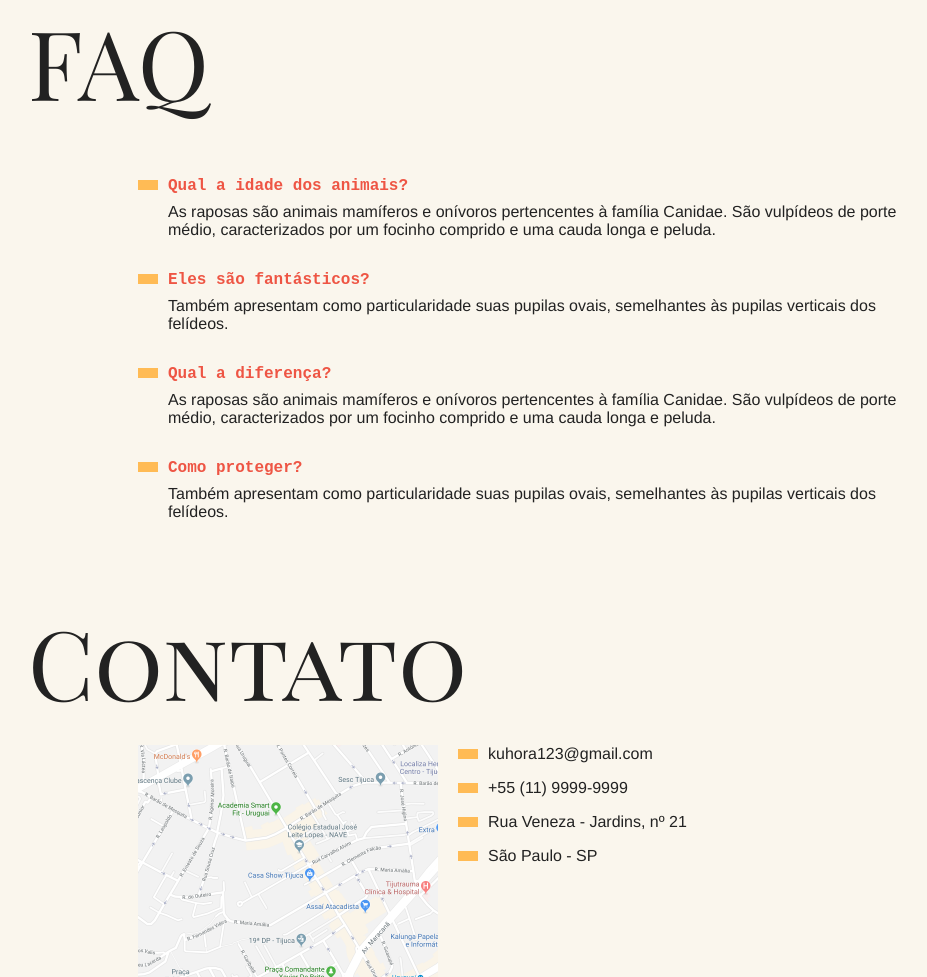
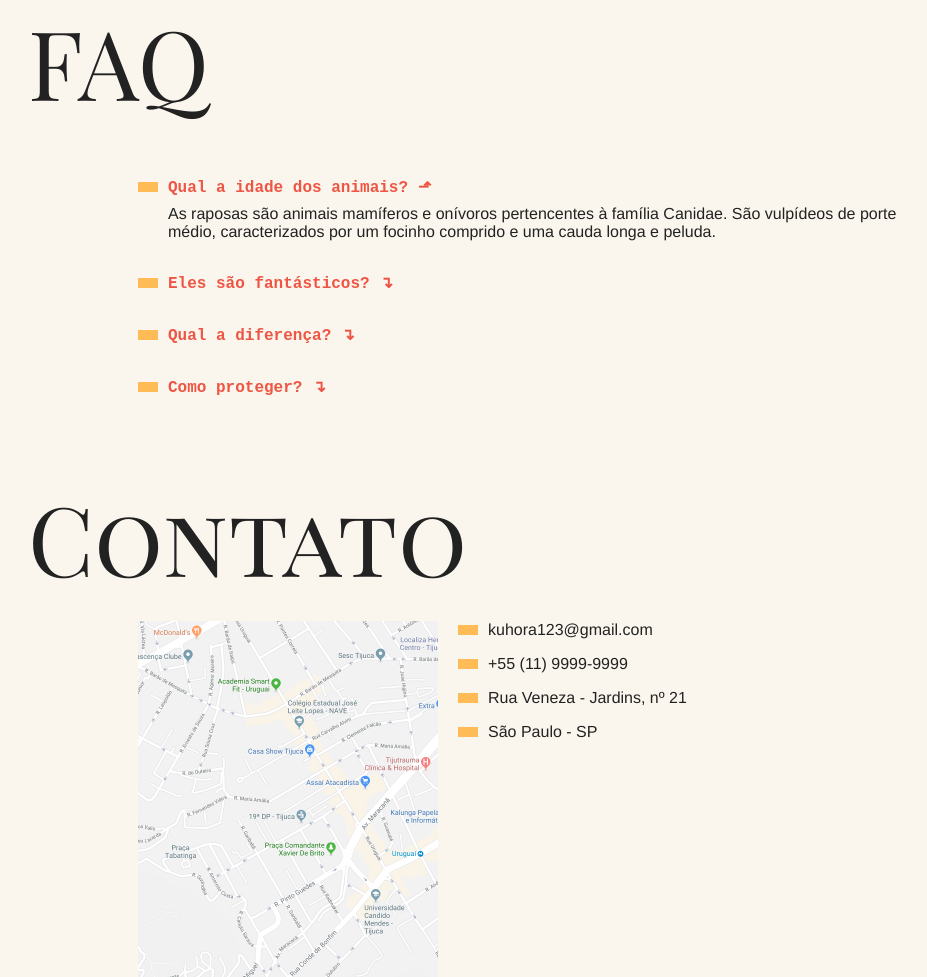
Before and after one commit to Kuhora/Fantastic-Animals, a plain HTML site: page index.html in a window 1280 px wide. Shown: the part 799-1776 px from the top of the page, without its empty margins (162-1089 px from the left). Drawn offline with Linux system fonts and the light colour scheme.

Commit message:
Animations JS

```diff
--- a/css/style.css
+++ b/css/style.css
@@ -230,3 +230,32 @@ body {
     transform: translate3d(0, 0, 0);
   }
 }
+
+.js-accordion dd {
+  display: none;
+}
+
+.js-accordion dt::after {
+  content: "↴";
+  margin-left: 10px
+}
+
+.js-accordion dt.ativo::after {
+  content: "⬏";
+}
+
+.js-accordion dd.ativo {
+  display: block;
+  animation: slideDown .5s forwards;
+}
+
+@keyframes slideDown {
+  from {
+    opacity: 0;
+    max-height: 0;
+  }
+  to {
+    opacity: 1;
+    max-height: 200px;
+  }
+}
--- a/index.html
+++ b/index.html
@@ -10,7 +10,7 @@
   <link rel="stylesheet" type="text/css" href="css/style.css" />
 </head>
 <body>
-  <nav class="menu">
+  <nav class="menu js-menu">
     <ul>
       <li><a href="#animais">Animais</a></li>
       <li><a href="#faq">Faq</a></li>
@@ -101,7 +101,7 @@
 
   <section class="grid-section faq" id="faq">
     <h1 class="titulo">FAQ</h1>
-    <dl class="faq-lista">
+    <dl class="faq-lista js-accordion">
       <dt>Qual a idade dos animais?</dt>
       <dd>As raposas são animais mamíferos e onívoros pertencentes à família Canidae. São vulpídeos de porte médio, caracterizados por um focinho comprido e uma cauda longa e peluda.</dd>
       <dt>Eles são fantásticos?</dt>
--- a/script.js
+++ b/script.js
@@ -1,3 +1,4 @@
+function initTabNav() {
   const tabMenu = document.querySelectorAll('.js-tabmenu li');
   const tabContent = document.querySelectorAll('.js-tabcontent section');
 
@@ -17,3 +18,46 @@ if(tabMenu.length && tabContent.length) {
       });
     });
   }
+}
+initTabNav();
+function initAccordion(){
+  const accordionList = document.querySelectorAll('.js-accordion dt');
+  const activeClass = 'ativo';
+    if(accordionList.length){
+    accordionList[0].classList.add(activeClass);
+    accordionList[0].nextElementSibling.classList.add(activeClass);
+
+    function activeAccordion(){
+      this.classList.toggle(activeClass);
+      this.nextElementSibling.classList.toggle(activeClass);
+    }
+
+    accordionList.forEach((item) => {
+      item.addEventListener('click', activeAccordion);
+    });
+  }
+}
+
+initAccordion();
+
+
+function initScrollSmooth(){
+  const linksInternos = document.querySelectorAll('.js-menu a[href^="#"]');
+
+  function scrollToSection(event) {
+    event.preventDefault();
+    const href = event.currentTarget.getAttribute('href');
+    const section = document.querySelector(href);
+
+    section.scrollIntoView({
+      behavior: 'smooth',
+      block: 'start'
+    });
+  }
+
+  linksInternos.forEach((link) => {
+    link.addEventListener('click', scrollToSection);
+  });
+}
+
+initScrollSmooth();
```
Lines whose indentation alone changed are shown as unchanged.
